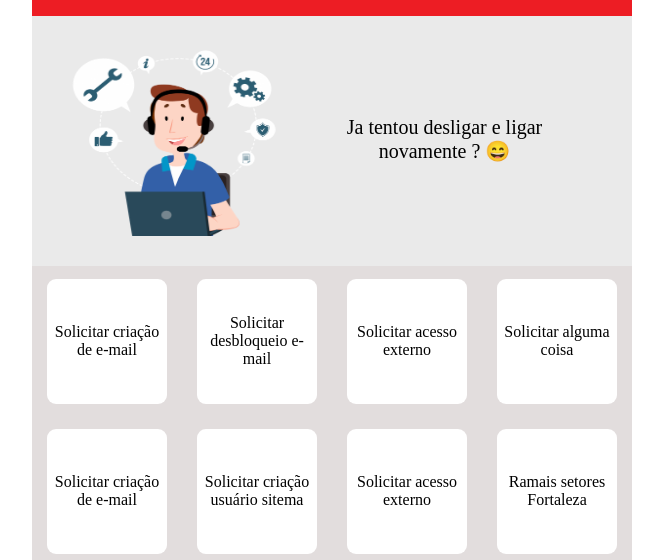
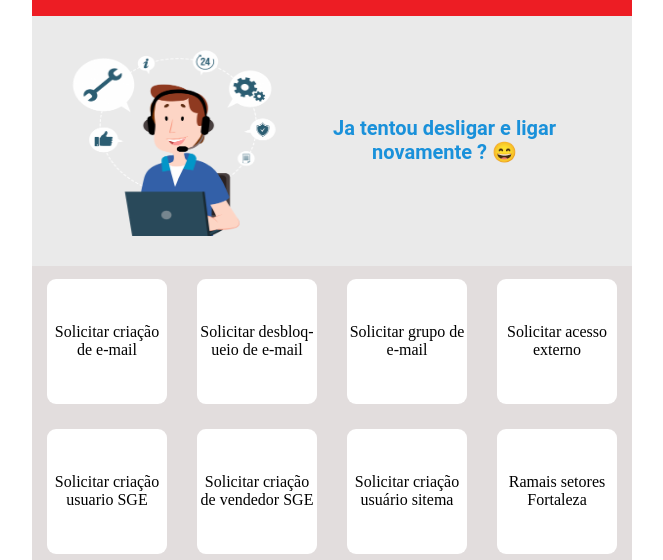
Before and after one commit to breno-facanha/Suporte-Fribal, a plain HTML site: page home.html in a window 1280 px wide. Shown: the part 84-644 px from the top of the page, without its empty margins (308-971 px from the left). Drawn offline with Linux system fonts and the light colour scheme.

Commit message:
Concluindo as Sections

```diff
--- a/home.html
+++ b/home.html
@@ -19,14 +19,14 @@
         </section>
         <section id="principal">
             <a href="mailto:ti.ce@fribal.com.br?Subject=Criação%20de%20E-mail&body=Nome%20do%20Funcionario:%0DCargo:%0DSugestão de e-mail:"><div class="div-principal">Solicitar criação de e-mail</div></a>
-            <div class="div-principal">Solicitar desbloqueio e-mail</div>
-            <div class="div-principal">Solicitar acesso externo</div>
-            <div class="div-principal">Solicitar alguma coisa</div>
+            <a href="mailto:ti.ce@fribal.com.br?Subject=Desbloqueio%20de%20E-mail&body=E-mail%20que%20está%20bloqueado:%0DPara%20qual%20e-mail%20está%20sendo%20enviado:"><div class="div-principal">Solicitar desbloq- ueio de e-mail</div></a>
+            <a href="ramal/GRUPOS_FOR_atualizado_29_07.xlsx"><div class="div-principal">Solicitar grupo de e-mail</div></a>
+            <a href="mailto:ti.ce@fribal.com.br?Subject=Acesso%20externo&body=Nome%20do%20Funcionario:%0DCargo:%0D"><div class="div-principal">Solicitar acesso externo</div></a>
         </section>
         <section id="principal2">
-            <div class="div-principal">Solicitar criação de e-mail</div>
-            <div class="div-principal">Solicitar criação usuário sitema</div>
-            <div class="div-principal">Solicitar acesso externo</div>
+            <a href="mailto:ti.ce@fribal.com.br?Subject=Criação%20usuário%20SGE&body=Nome%20do%20Funcionario:%0DCargo:%0DSugestão de usuario:%20ex:%20(nome.sobrenome)"><div class="div-principal">Solicitar criação usuario SGE</div></a>
+            <a href=""><div class="div-principal">Solicitar criação de vendedor SGE</div></a>
+            <a href=""><div class="div-principal">Solicitar criação usuário sitema</div></a>
            <a href="ramal/ramal.html" target="_blank"><div class="div-principal">Ramais setores Fortaleza</div></a>
         </section>
     </main>
--- a/style.css
+++ b/style.css
@@ -3,6 +3,9 @@
     padding: 0;
     border: 0;
 }
+
+@import url('https://fonts.googleapis.com/css2?family=Open+Sans:wght@700&display=swap');
+@import url('https://fonts.googleapis.com/css2?family=Roboto:wght@400;500;700&display=swap');
 
 body{
     width: 600px;
@@ -24,6 +27,12 @@ header h1 {
 
 }
 
+header img{
+    height: 100px;
+    width: 600px;
+
+}
+
 #conteudo{
     background-color: #eaeaea;
     display: flex;
@@ -42,18 +51,21 @@ header h1 {
     margin-right: 45px;
     margin-top: 100px;
     font-size: 20px;
+    color: #1A91DA;
+    font-family: 'Roboto', sans-serif;
+    font-weight: bold;
 }
 
 main section{
     height: 250px;
     text-align: center;
-
 }
 
 #principal{
     background-color: #a89b9b56;
     height: 150px;
     display: flex;
+
 }
 
 #principal2{
@@ -100,6 +112,10 @@ a{
     color: black;
 }
 
+footer h1{
+    padding-top: 10px;
+}
+
 footer section {
     /*display: flex;
     justify-content: space-around; */
```
Also changed, not shown: image/fribaltec.png (added), 1 other file.
